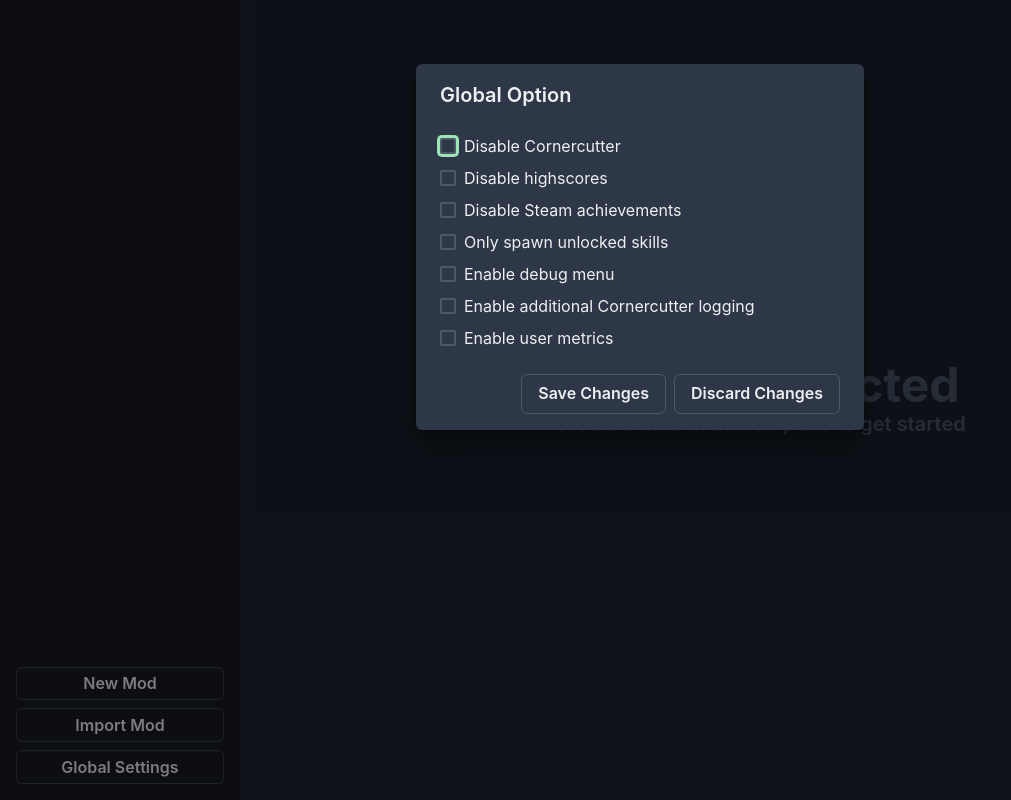
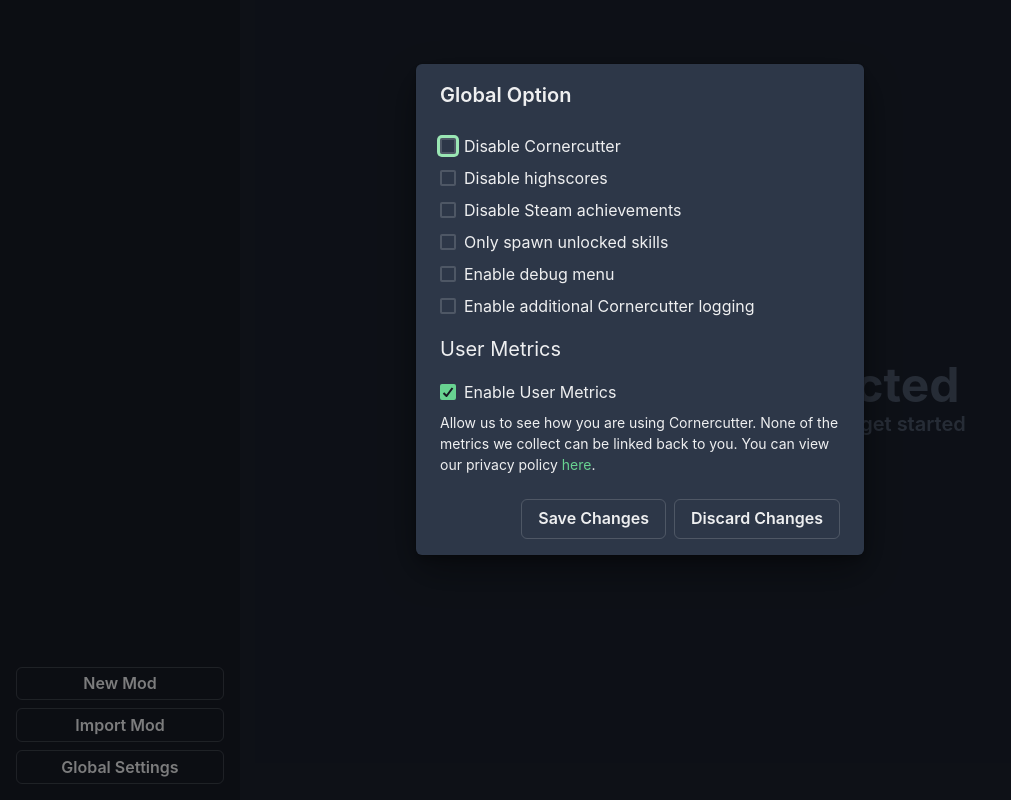
Before and after one commit to franomai/cornercutter, a React (Vite) app in the folder frontend/: page / in a window 1280 px wide. Both pictures are taken after a click on the button "Global Settings". Shown: the whole page, without its empty margins (0-1011 px from the left). Built offline with nearby package versions, Linux system fonts and the light colour scheme.

Commit message:
#27 Separate user metrics in settings modal

```diff
--- /dev/null
+++ b/frontend/src/components/forms/OptionCheckboxes.tsx
@@ -0,0 +1,36 @@
+import { Stack } from '@chakra-ui/react';
+import { useCallback } from 'react';
+import { GlobalOptions, ModOptions } from '../../types/Configuration';
+import { hasOptionSet } from '../../utility/ConfigHelpers';
+import TooltipCheckbox, { OptionDetails } from './TooltipCheckbox';
+
+interface OptionCheckboxesProps<T extends ModOptions | GlobalOptions> {
+    flags: T[];
+    optionDetails: Record<T, OptionDetails>;
+    options: T;
+    handleChange(flag: T, isEnabled: boolean): void;
+}
+
+export default function OptionCheckboxes<T extends ModOptions | GlobalOptions>({
+    flags,
+    optionDetails,
+    options,
+    handleChange,
+}: OptionCheckboxesProps<T>) {
+    const renderOptionCheckbox = useCallback(
+        (flag: T) => {
+            const optionDetail = optionDetails[flag];
+            return (
+                <TooltipCheckbox
+                    key={flag}
+                    isChecked={hasOptionSet(options, flag)}
+                    onChange={(e) => handleChange(flag, e.target.checked)}
+                    {...optionDetail}
+                />
+            );
+        },
+        [handleChange, optionDetails, options],
+    );
+
+    return <Stack spacing={2}>{flags.map((flag) => renderOptionCheckbox(flag))}</Stack>;
+}
--- /dev/null
+++ b/frontend/src/components/forms/TooltipCheckbox.tsx
@@ -0,0 +1,16 @@
+import { Checkbox, CheckboxProps, Tooltip } from '@chakra-ui/react';
+
+export interface OptionDetails {
+    label: string;
+    tooltip: string;
+}
+
+export default function TooltipCheckbox({ tooltip, label, ...checkboxProps }: OptionDetails & CheckboxProps) {
+    return (
+        <Checkbox {...checkboxProps}>
+            <Tooltip hasArrow label={tooltip} aria-label="More info" placement="top" openDelay={700}>
+                <span tabIndex={-1}>{label}</span>
+            </Tooltip>
+        </Checkbox>
+    );
+}
--- a/frontend/src/components/modals/Settings.tsx
+++ b/frontend/src/components/modals/Settings.tsx
@@ -1,27 +1,27 @@
+import useGoogleAnalytics from '../../hooks/useGoogleAnalytics';
+import TooltipCheckbox, { OptionDetails } from '../forms/TooltipCheckbox';
+
 import {
     Button,
-    Checkbox,
+    ButtonGroup,
+    Link,
     Modal,
     ModalBody,
+    ModalCloseButton,
     ModalContent,
     ModalFooter,
     ModalHeader,
     ModalOverlay,
     Stack,
-    Tooltip,
+    Text,
     useDisclosure,
 } from '@chakra-ui/react';
-import { ReactNode, useCallback, useEffect, useState } from 'react';
+import { useSelector } from 'react-redux';
+import { GlobalOptions } from '../../types/Configuration';
+import { getGlobalOptions } from '../../redux/slices/cornercutter';
+import { useCallback, useEffect, useMemo, useState } from 'react';
 import { setOptionFlag, hasOptionSet } from '../../utility/ConfigHelpers';
-import { GlobalOptions } from '../../types/Configuration';
-import { useSelector } from 'react-redux';
-import { getGlobalOptions } from '../../redux/slices/cornercutter';
-import useGoogleAnalytics from '../../hooks/useGoogleAnalytics';
-
-export interface OptionDetails {
-    label: string;
-    tooltip: string;
-}
+import OptionCheckboxes from '../forms/OptionCheckboxes';
 
 const optionDetails: Record<GlobalOptions, OptionDetails> = {
     [GlobalOptions.DisableCornercutter]: {
@@ -33,12 +33,10 @@
         tooltip:
             'New best times with Cornercutter enabled will not be saved, unless it is the fist clear for that dungeon.',
     },
-
     [GlobalOptions.DisableSteamAchievements]: {
         label: 'Disable Steam achievements',
         tooltip: 'Turns off steam achievements for progression and unlocks.',
     },
-
     [GlobalOptions.RespectUnlocks]: {
         label: 'Only spawn unlocked skills',
         tooltip:
@@ -48,27 +46,11 @@
         label: 'Enable debug menu',
         tooltip: 'Activates the debug menu in the pause screen.',
     },
-
     [GlobalOptions.EnableExtraLogging]: {
         label: 'Enable additional Cornercutter logging',
         tooltip: 'Adds some extra logging to Cornercutter to help diagnose spawning issues.',
     },
-
-    [GlobalOptions.EnableUserMetrics]: {
-        label: 'Enable user metrics',
-        tooltip: 'Allow us to see how you use Cornercutter.',
-    },
 };
-
-const AllOptions = [
-    GlobalOptions.DisableCornercutter,
-    GlobalOptions.DisableHighscores,
-    GlobalOptions.DisableSteamAchievements,
-    GlobalOptions.RespectUnlocks,
-    GlobalOptions.EnableDebugMenu,
-    GlobalOptions.EnableExtraLogging,
-    GlobalOptions.EnableUserMetrics,
-];
 
 const Settings = ({
     isShown,
@@ -80,14 +62,16 @@
     handleSaveChanges(settings: GlobalOptions): void;
 }) => {
     const globalOptions = useSelector(getGlobalOptions);
+    const GA = useGoogleAnalytics();
+
     const { isOpen, onOpen, onClose } = useDisclosure();
-    const [updatedSettings, setUpdatedSettings] = useState(globalOptions);
-    const GA = useGoogleAnalytics();
+    const [updatedOptions, setUpdatedOptions] = useState(globalOptions);
+    const hasChangedSettings = updatedOptions !== globalOptions;
 
     useEffect(() => {
         if (isShown) {
             onOpen();
-            setUpdatedSettings(globalOptions);
+            setUpdatedOptions(globalOptions);
         } else {
             onClose();
         }
@@ -95,13 +79,13 @@
 
     const ifChanged = useCallback(
         (flag: GlobalOptions, callback: (isSet: boolean) => void) => {
-            const newValue = hasOptionSet(updatedSettings, flag);
+            const newValue = hasOptionSet(updatedOptions, flag);
             const hasChanged = newValue !== hasOptionSet(globalOptions, flag);
             if (hasChanged) {
                 callback(newValue);
             }
         },
-        [updatedSettings, globalOptions],
+        [updatedOptions, globalOptions],
     );
 
     const handleSave = useCallback(() => {
@@ -114,8 +98,8 @@
             GA.event({ category: 'User Metrics', action });
         });
 
-        handleSaveChanges(updatedSettings);
-    }, [handleSaveChanges, updatedSettings, GA, ifChanged]);
+        handleSaveChanges(updatedOptions);
+    }, [handleSaveChanges, updatedOptions, GA, ifChanged]);
 
     const handleDiscard = useCallback(() => {
         handleDiscardChanges();
@@ -124,27 +108,9 @@
 
     const setFlag = useCallback(
         (flag: GlobalOptions, isChecked: boolean) => {
-            setUpdatedSettings(setOptionFlag(updatedSettings, flag, isChecked) as GlobalOptions);
+            setUpdatedOptions(setOptionFlag(updatedOptions, flag, isChecked) as GlobalOptions);
         },
-        [updatedSettings],
-    );
-
-    const renderOptionCheckbox = useCallback(
-        (flag: GlobalOptions): ReactNode => {
-            const details = optionDetails[flag];
-            return (
-                <Checkbox
-                    key={flag}
-                    isChecked={hasOptionSet(updatedSettings, flag)}
-                    onChange={(e) => setFlag(flag, e.target.checked)}
-                >
-                    <Tooltip hasArrow label={details.label} aria-label="More info" placement="top" openDelay={700}>
-                        <span tabIndex={-1}>{details.label}</span>
-                    </Tooltip>
-                </Checkbox>
-            );
-        },
-        [setFlag, updatedSettings],
+        [updatedOptions],
     );
 
     return (
@@ -159,15 +125,49 @@
             <ModalContent>
                 <ModalHeader>Global Option</ModalHeader>
                 <ModalBody>
-                    <Stack spacing={2}>{AllOptions.map((flag) => renderOptionCheckbox(flag))}</Stack>
+                    <OptionCheckboxes<GlobalOptions>
+                        flags={[
+                            GlobalOptions.DisableCornercutter,
+                            GlobalOptions.DisableHighscores,
+                            GlobalOptions.DisableSteamAchievements,
+                            GlobalOptions.RespectUnlocks,
+                            GlobalOptions.EnableDebugMenu,
+                            GlobalOptions.EnableExtraLogging,
+                        ]}
+                        optionDetails={optionDetails}
+                        options={updatedOptions}
+                        handleChange={setFlag}
+                    />
+                    <Text fontSize="xl" py={4}>
+                        User Metrics
+                    </Text>
+                    <Stack>
+                        <TooltipCheckbox
+                            label="Enable User Metrics"
+                            tooltip="Allow us to see how you use Cornercutter."
+                            isChecked={true}
+                        />
+                        <Text fontSize="sm">
+                            Allow us to see how you are using Cornercutter. None of the metrics we collect can be linked
+                            back to you. You can view our privacy policy{' '}
+                            <Link
+                                isExternal
+                                color="green.300"
+                                href="https://github.com/franomai/cornercutter/blob/main/PRIVACY_POLICY.md"
+                            >
+                                here
+                            </Link>
+                            .
+                        </Text>
+                    </Stack>
                 </ModalBody>
-                <ModalFooter gap={2}>
-                    <Button onClick={handleSave} variant="outline">
-                        Save Changes
-                    </Button>
-                    <Button onClick={handleDiscard} variant="outline">
-                        Discard Changes
-                    </Button>
+                <ModalFooter>
+                    <ButtonGroup variant="outline">
+                        <Button onClick={handleSave} colorScheme={hasChangedSettings ? 'green' : undefined}>
+                            Save Changes
+                        </Button>
+                        <Button onClick={handleDiscard}>Discard Changes</Button>
+                    </ButtonGroup>
                 </ModalFooter>
             </ModalContent>
         </Modal>
--- a/frontend/src/components/skills/DraggableSkillCard.tsx
+++ b/frontend/src/components/skills/DraggableSkillCard.tsx
@@ -1,6 +1,7 @@
+import SkillCard, { SkillCardProps } from './SkillCard';
+
 import { useDrag } from 'react-dnd';
-import { ItemType } from '../../types/ItemTypes';
-import SkillCard, { SkillCardProps } from './SkillCard';
+import { ItemType } from '../../types/enums/SkillEnums';
 
 const DraggableSkillCard = ({ skill, ...skillCardProps }: SkillCardProps) => {
     const [, dragRef] = useDrag(() => ({
--- a/frontend/src/components/tabs/generalconfig/GeneralOptions.tsx
+++ b/frontend/src/components/tabs/generalconfig/GeneralOptions.tsx
@@ -1,9 +1,7 @@
-import { Checkbox, Tooltip, SimpleGrid, Stack, Text } from '@chakra-ui/react';
-import { ReactNode } from 'react';
-import { useDispatch } from 'react-redux';
-import { setCurseSpawns, setMultiSpawners, setOption, setPedestalSpawns, setSpawns } from '../../../redux/slices/mod';
-import { saveSelectedMod } from '../../../redux/slices/saving';
-import { AppDispatch } from '../../../redux/store';
+import TooltipRadio from '../../forms/TooltipRadio';
+import OptionCheckboxes from '../../forms/OptionCheckboxes';
+import LabelledRadioGroup from '../../forms/LabelledRadioGroup';
+
 import ModConfig, {
     CurseSpawnType,
     ModOptions,
@@ -11,10 +9,13 @@
     PedestalSpawnType,
     MultiSpawnerType,
 } from '../../../types/Configuration';
-import { hasOptionSet } from '../../../utility/ConfigHelpers';
-import LabelledRadioGroup from '../../forms/LabelledRadioGroup';
-import TooltipRadio from '../../forms/TooltipRadio';
-import { OptionDetails } from '../../modals/Settings';
+import { ReactNode, useCallback } from 'react';
+import { useDispatch } from 'react-redux';
+import { AppDispatch } from '../../../redux/store';
+import { SimpleGrid, Stack, Text } from '@chakra-ui/react';
+import { OptionDetails } from '../../forms/TooltipCheckbox';
+import { saveSelectedMod } from '../../../redux/slices/saving';
+import { setCurseSpawns, setMultiSpawners, setOption, setPedestalSpawns, setSpawns } from '../../../redux/slices/mod';
 
 const optionDetails: Record<ModOptions, OptionDetails> = {
     [ModOptions.ConfigPerFloor]: {
@@ -54,27 +55,22 @@
 const GeneralOptions = ({ selectedMod }: { selectedMod: ModConfig }) => {
     const dispatch = useDispatch<AppDispatch>();
 
-    function renderOptionCheckbox(flag: ModOptions): ReactNode {
-        const optionDetail = optionDetails[flag];
-        return (
-            <Checkbox
-                key={flag}
-                isChecked={hasOptionSet(selectedMod.general.options, flag)}
-                onChange={(e) => {
-                    dispatch(setOption({ flag, isEnabled: e.target.checked }));
-                    dispatch(saveSelectedMod());
-                }}
-            >
-                <Tooltip hasArrow label={optionDetail.tooltip} aria-label="More info" placement="top" openDelay={700}>
-                    <span tabIndex={-1}>{optionDetail.label}</span>
-                </Tooltip>
-            </Checkbox>
-        );
-    }
-
-    function renderOptionCheckboxes(flags: ModOptions[]): ReactNode {
-        return <Stack spacing={2}>{flags.map((flag) => renderOptionCheckbox(flag))}</Stack>;
-    }
+    const renderOptionCheckboxes = useCallback(
+        (flags: ModOptions[]): ReactNode => {
+            return (
+                <OptionCheckboxes<ModOptions>
+                    flags={flags}
+                    optionDetails={optionDetails}
+                    options={selectedMod.general.options}
+                    handleChange={(flag, isEnabled) => {
+                        dispatch(setOption({ flag, isEnabled }));
+                        dispatch(saveSelectedMod());
+                    }}
+                />
+            );
+        },
+        [dispatch, selectedMod.general.options],
+    );
 
     return (
         <Stack spacing={6}>
--- a/frontend/src/types/Configuration.ts
+++ b/frontend/src/types/Configuration.ts
@@ -86,7 +86,6 @@
     RespectUnlocks = 1 << 3,
     EnableDebugMenu = 1 << 4,
     EnableExtraLogging = 1 << 5,
-    EnableUserMetrics = 1 << 6,
 }
 
 export const DEFAULT_CONFIG: GeneralConfig = {
--- a/frontend/src/types/CornerCutterConfig.ts
+++ b/frontend/src/types/CornerCutterConfig.ts
@@ -3,6 +3,7 @@
 export interface CornerCutterConfig {
     goingUnderDir?: string;
     setDirectory: boolean;
+    enableUserMetrics: boolean;
 }
 
 export interface CornerCutterModSettings {
```
Also changed, not shown: frontend/src/components/dropzone/Dropzone.tsx (+9 -8 lines), frontend/src/components/skills/SkillCard.tsx (+6 -7 lines), frontend/src/types/enums/SkillEnums.ts (renamed from frontend/src/types/ItemTypes.ts).
